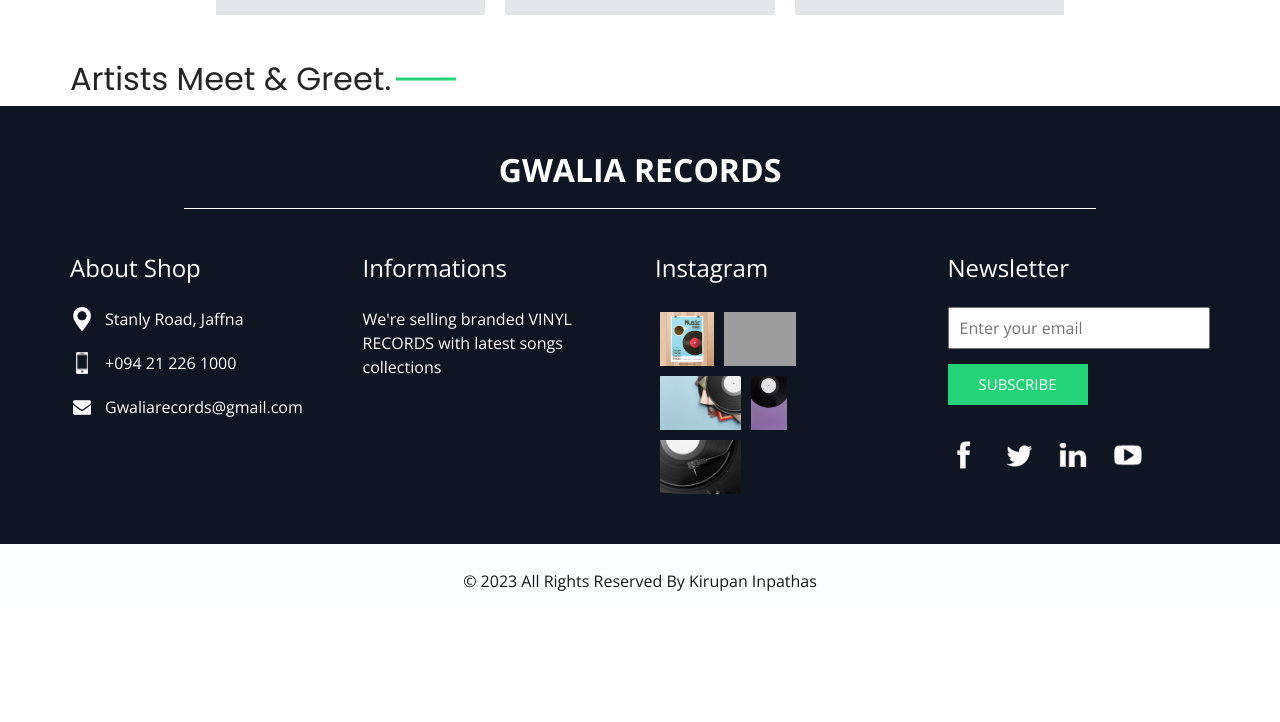
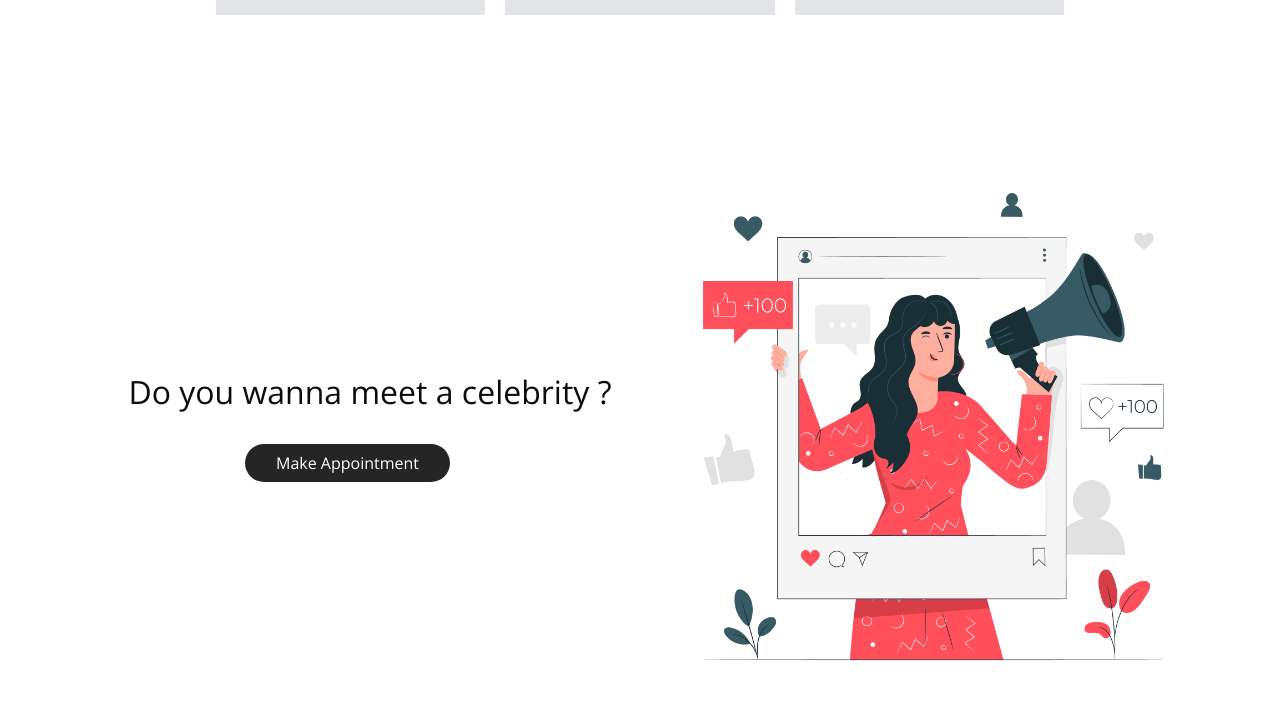
Before and after one commit to kirupan10/GwaliaRecords, a plain HTML site: page shop.html in a window 1280 px wide. Shown: the part 2998-3720 px from the top of the page. Before the commit the page ends 3611 px from the top, so only its background shows below. Drawn offline with nearby package versions, Linux system fonts and the light colour scheme; grey boxes are pictures that could not be loaded.

Commit message:
14.06.2023.2.12.28

```diff
--- a/shop.html
+++ b/shop.html
@@ -23,7 +23,7 @@
 
   <!-- fonts style -->
   <link href="https://fonts.googleapis.com/css?family=Open+Sans:400,700|Poppins:400,700&display=swap" rel="stylesheet">
-  <!-- Custom styles for this template -->
+  <!-- Custom styles for this website -->
   <link href="css/style.css" rel="stylesheet" />
   <!-- responsive style -->
   <link href="css/responsive.css" rel="stylesheet" />
@@ -129,7 +129,7 @@
   <!-- end discount section -->
 
 
-  <!-- client section -->
+  <!-- Album Sales section -->
   <section class="client_section layout_padding-bottom">
     <div class="container">
       <div class="heading_container">
@@ -196,10 +196,10 @@
     </div>
   </section>
 
-  <!-- end client section -->
+  <!-- end Album Sales section -->
 
 
-  <!-- brand section -->
+  <!-- Pre-Release Samples section -->
 
   <section class="brand_section">
     <div class="container">
@@ -275,10 +275,10 @@
     </div>
   </section>
 
-  <!-- end brand section -->
+  <!-- end Pre-Release Samples section -->
 
 
-  <!-- brand section -->
+  <!-- Monthly Recommendations section -->
 
   <section class="brand_section">
     <div class="container">
@@ -337,10 +337,10 @@
     </div>
   </section>
 
-  <!-- end brand section -->
+  <!-- end Monthly Recommendations section -->
 
 
-  <!-- brand section -->
+  <!-- First Choice Limited Editions section -->
 
   <section class="brand_section">
     <div class="container">
@@ -399,10 +399,10 @@
     </div>
   </section>
 
-  <!-- end brand section -->
+  <!-- end First Choice Limited Editions section -->
 
 
-  <!-- brand section -->
+  <!-- Merchandise section -->
 
   <section class="brand_section">
     <div class="container">
@@ -461,71 +461,40 @@
     </div>
   </section>
 
-  <!-- end brand section -->
+  <!-- end Merchandise section -->
 
 
-  <!-- brand section -->
 
-  <section class="brand_section">
-    <div class="container">
-      <div class="heading_container">
-        <h2>
-          Artists Meet & Greet.
-        </h2>
-      </div>
-      <!-- comments
-      <div class="brand_container layout_padding2">
-        <div class="box">
-          <a href="">
+    <!-- celebrity section -->
+
+    <section class="discount_section  layout_padding">
+      <div class="container">
+        <div class="row">
+          <div class="col-md-6">
+            <div class="detail-box">
+              <h2>
+                Do you wanna meet a celebrity ?
+              </h2>
+
+
+              <div class="">
+                <a href="">
+                  Make Appointment
+                </a>
+              </div>
+            </div>
+          </div>
+          <div class="col-md-6">
             <div class="img-box">
-              <img src="images/slider-img.png" alt="">
+              <img src="images/celebrity-img.jpg" alt="">
             </div>
-            <div class="detail-box">
-              <h6 class="price">
-                $100
-              </h6>
-              <h6>
-                Chair
-              </h6>
-            </div>
-          </a>
-        </div>
-        <div class="box">
-          <a href="">
-            <div class="img-box">
-              <img src="images/slider-img.png" alt="">
-            </div>
-            <div class="detail-box">
-              <h6 class="price">
-                $100
-              </h6>
-              <h6>
-                Chair
-              </h6>
-            </div>
-          </a>
-        </div>
-        <div class="box">
-          <a href="">
-            <div class="img-box">
-              <img src="images/slider-img.png" alt="">
-            </div>
-            <div class="detail-box">
-              <h6 class="price">
-                $100
-              </h6>
-              <h6>
-                Chair
-              </h6>
-            </div>
-          </a>
+          </div>
         </div>
       </div>
-      comments -->
-    </div>
-  </section>
+    </section>
 
-  <!-- end brand section -->
+
+    <!-- end celebrity section -->
 
 
   <!-- info section -->
```
Also changed, not shown: about.html (+1 -1 lines), contact.html (+1 -1 lines), index.html (+5 -5 lines), packages.html (+3 -3 lines), images/celebrity-img.jpg (added), 1 other file.
